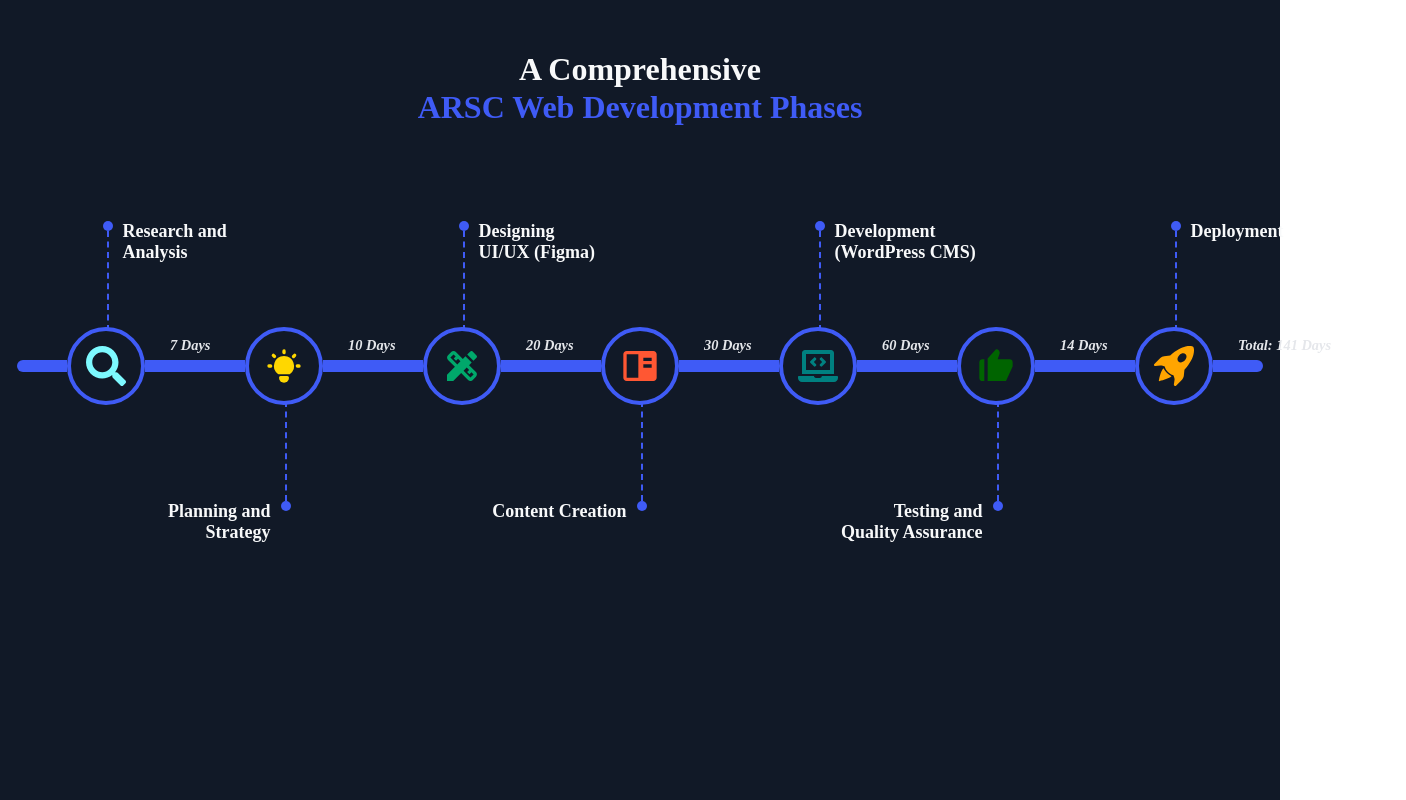
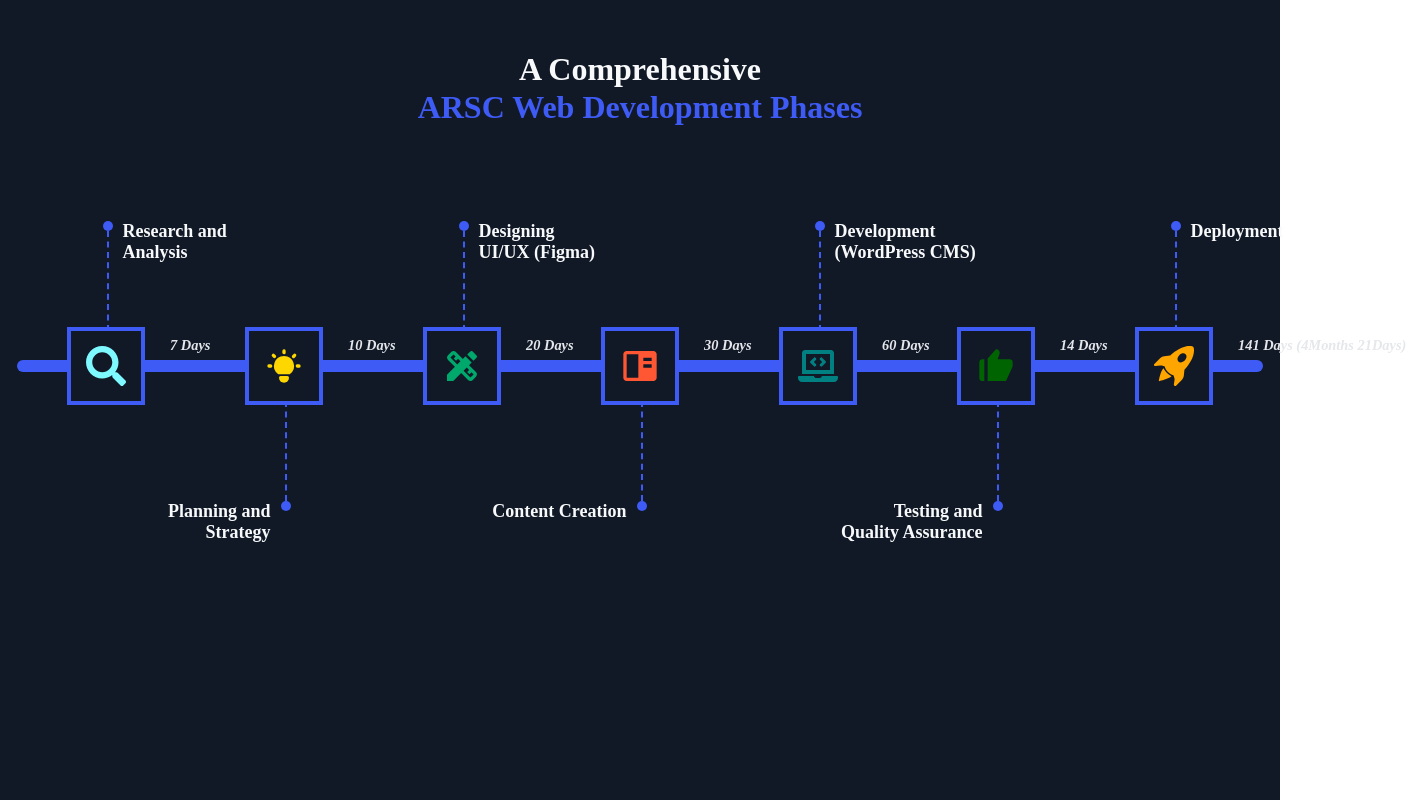
Before and after one commit to p-Smart/todo, a Next.js app: page /wdlc in a window 1280 px wide. Shown: the top 800 px of the page, 1406 px wide, since content can reach past the window. Built offline with nearby package versions, Linux system fonts and the light colour scheme; a web font is replaced by a local one.

Commit message:
wdlc update

```diff
--- a/src/components/WDLC/Phase.js
+++ b/src/components/WDLC/Phase.js
@@ -20,7 +20,6 @@
             sx={{
                 width: '70px',
                 height: '70px',
-                borderRadius: '50%',
                 border: '4px solid',
                 borderColor: 'primary.main',
                 alignItems: 'center',
@@ -79,7 +78,7 @@
                 left: '50%'
             }}
             >
-                {`${end ? 'Total: ' : ''}${duration} Days`}
+                {!end ? `${duration} Days` : duration}
             </Typography>
             }
         </Stack>
--- a/src/pages/wdlc.js
+++ b/src/pages/wdlc.js
@@ -52,7 +52,7 @@
         },
         {
             title: 'Deployment',
-            duration: 141,
+            duration: '141 Days (4Months 21Days)',
             Icon: BsFillRocketTakeoffFill,
             IconColor: '#FFA500'
         },
```
